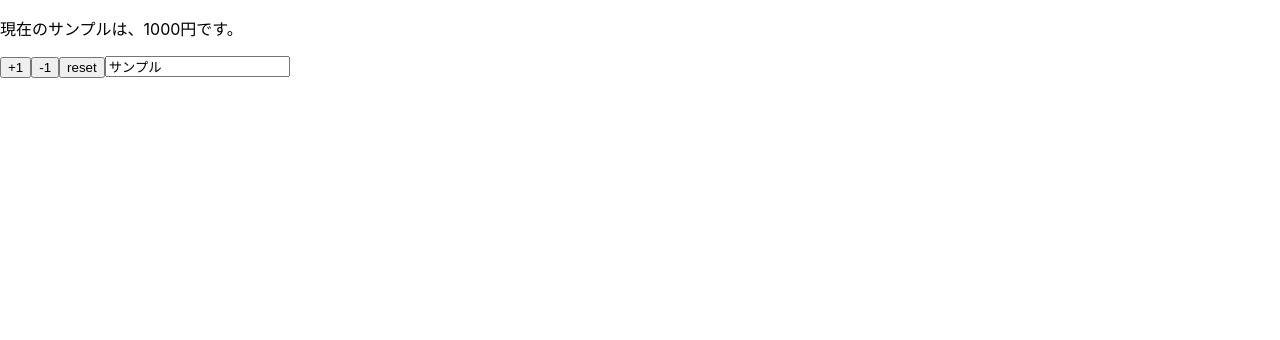
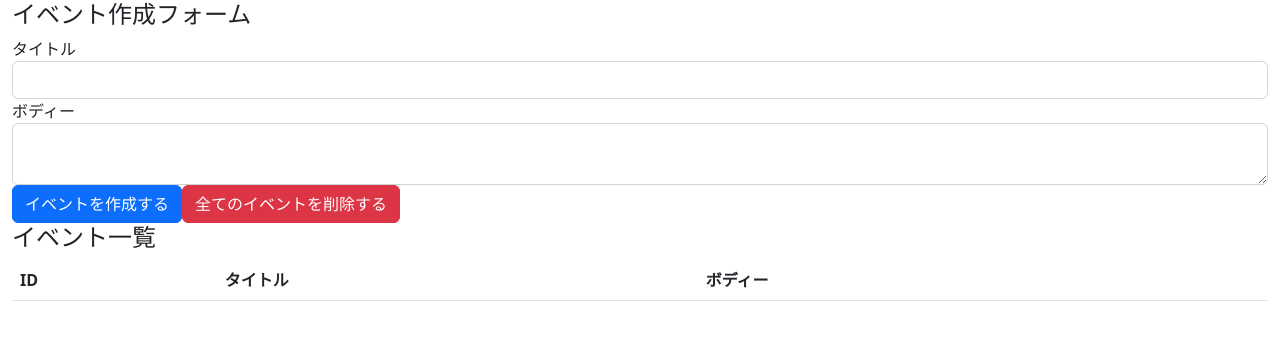
Before and after one commit to misaki-kawaguchi/react_hooks_sample, a React (Create React App) app: page / in a window 1280 px wide. Shown: the top 340 px of the page. Built offline with nearby package versions, Linux system fonts and the light colour scheme.

Commit message:
Bootstrapの導入 (#5)

```diff
--- a/package.json
+++ b/package.json
@@ -6,6 +6,7 @@
     "@testing-library/jest-dom": "^5.16.5",
     "@testing-library/react": "^13.4.0",
     "@testing-library/user-event": "^13.5.0",
+    "bootstrap": "^5.2.3",
     "react": "^18.2.0",
     "react-dom": "^18.2.0",
     "react-scripts": "5.0.1",
--- a/src/App.js
+++ /dev/null
@@ -1,49 +0,0 @@
-import React, { useEffect, useState } from "react"
-
-const App = (props) => {
-  const [state, setState] = useState(props)
-  const { name, price } = state
-
-  useEffect(() => {
-    // レンダリングの後で実行
-    console.log("This is like componentDidMount or componentDidUpdate.")
-  })
-
-  useEffect(() => {
-    // レンダリングの後で実行（1回だけ呼ばれる）
-    console.log("This is like componentDidMount")
-  }, [])
-
-  useEffect(() => {
-    // レンダリングの後で実行（名前が変更されると呼ばれる）
-    console.log("This call back is for name only")
-  }, [name])
-
-  return (
-    // <></>で囲ってもok
-    <React.Fragment>
-      <p>
-        現在の{name}は、{price}円です。
-      </p>
-      <button onClick={() => setState({ ...state, price: price + 1 })}>
-        +1
-      </button>
-      <button onClick={() => setState({ ...state, price: price - 1 })}>
-        -1
-      </button>
-      <button onClick={() => setState(props)}>reset</button>
-      <input
-        type="text"
-        value={name}
-        onChange={(e) => setState({ ...state, name: e.target.value })}
-      />
-    </React.Fragment>
-  )
-}
-
-App.defaultProps = {
-  name: "サンプル",
-  price: 1000,
-}
-
-export default App
--- /dev/null
+++ b/src/components/App.js
@@ -0,0 +1,39 @@
+import React from "react"
+import "bootstrap/dist/css/bootstrap.min.css"
+
+const App = () => {
+  return (
+    <div className="container-fluid">
+      <h4>イベント作成フォーム</h4>
+      <form>
+        <div className="form-group">
+          <label htmlFor="formEventTitle">タイトル</label>
+          <input type="text" className="form-control" id="formEventTitle" />
+        </div>
+
+        <div className="form-group">
+          <label htmlFor="formEventBody">ボディー</label>
+          <textarea type="text" className="form-control" id="formEventBody" />
+        </div>
+
+        <button className="btn btn-primary">イベントを作成する</button>
+        <button className="btn btn-danger">全てのイベントを削除する</button>
+      </form>
+
+      <h4>イベント一覧</h4>
+      <table className="table table-hover">
+        <thead>
+          <tr>
+            <th>ID</th>
+            <th>タイトル</th>
+            <th>ボディー</th>
+            <th></th>
+          </tr>
+        </thead>
+        <tbody></tbody>
+      </table>
+    </div>
+  )
+}
+
+export default App
```
Also changed, not shown: src/index.js (+8 -8 lines), 1 other file (tests, documents, lock files or other folders).
